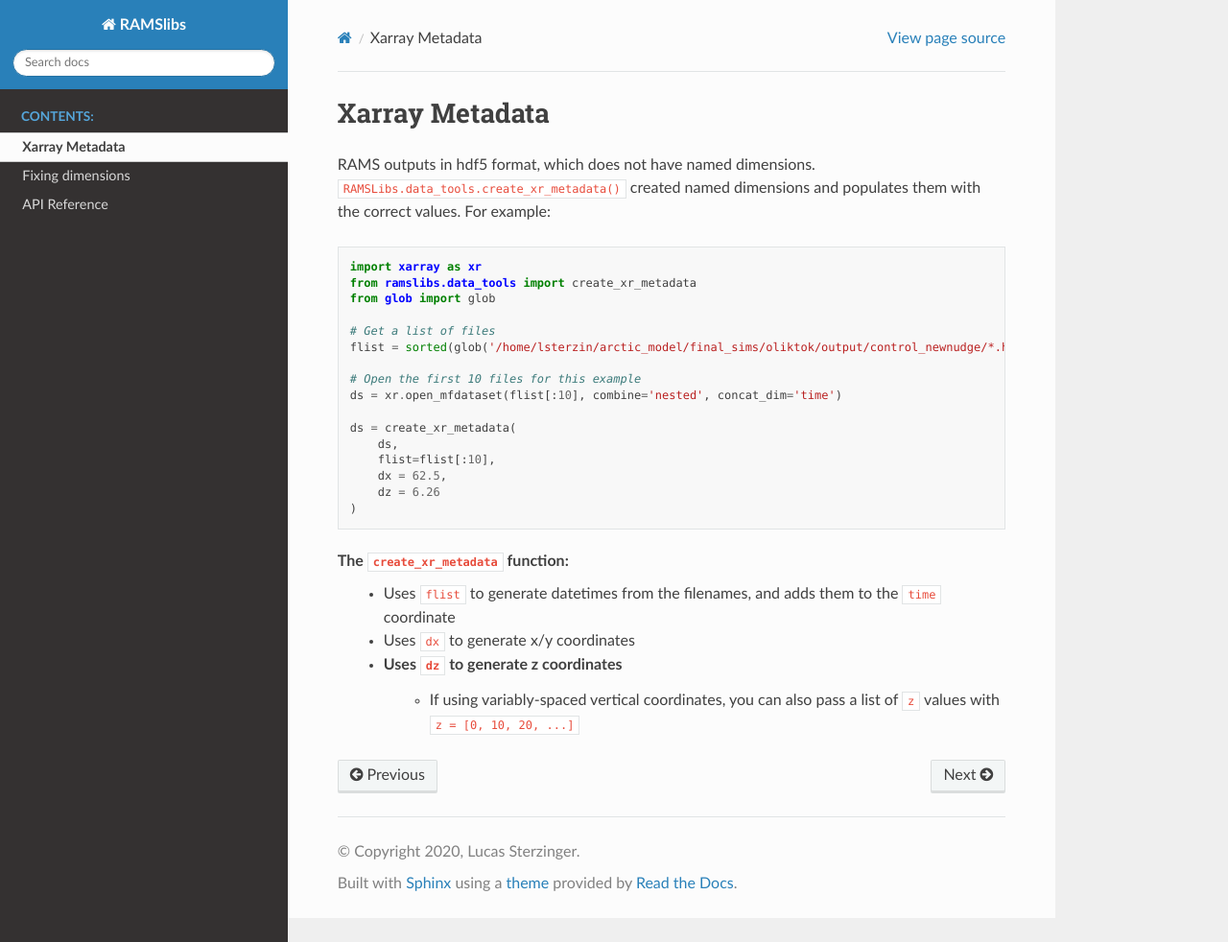
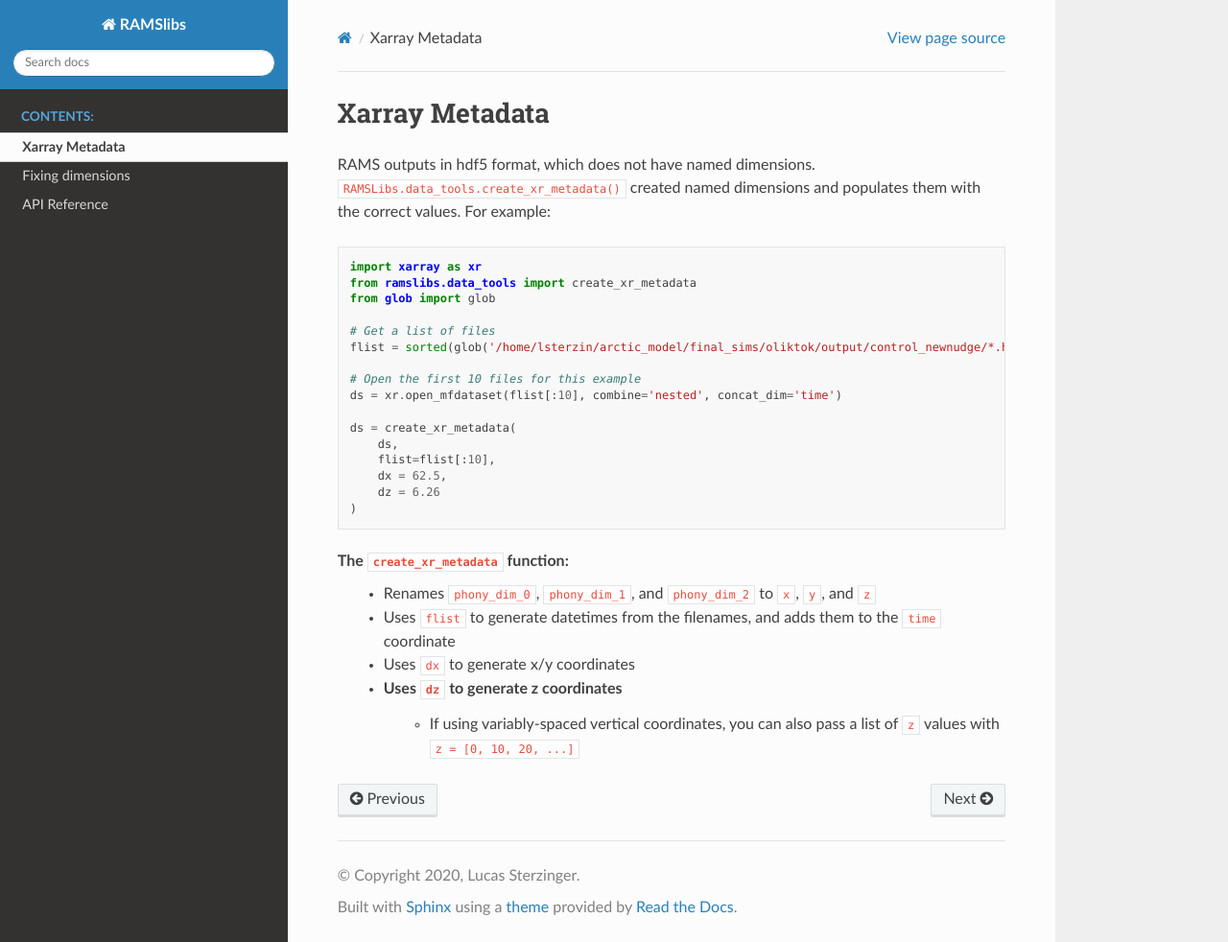
Before and after one commit to lsterzinger/pyrams, a Sphinx documentation site: the page built from docs/xarray_metadata.rst, in a window 1280 px wide and 982 px high. Shown: the whole window at 96% size. Built offline with Sphinx 7.4.7 and the Read the Docs theme 2.0.0, drawn with Linux system fonts in a browser that asks for light colours.

Commit message:
Updated docs

```diff
--- a/docs/xarray_metadata.rst
+++ b/docs/xarray_metadata.rst
@@ -24,6 +24,7 @@ and populates them with the correct values. For example:
     )
 
 The ``create_xr_metadata`` function:
+    * Renames ``phony_dim_0``, ``phony_dim_1``, and ``phony_dim_2`` to ``x``, ``y``, and ``z``
     * Uses ``flist`` to generate datetimes from the filenames, and adds them to the ``time`` coordinate
     * Uses ``dx`` to generate x/y coordinates
     * Uses ``dz`` to generate z coordinates
```
